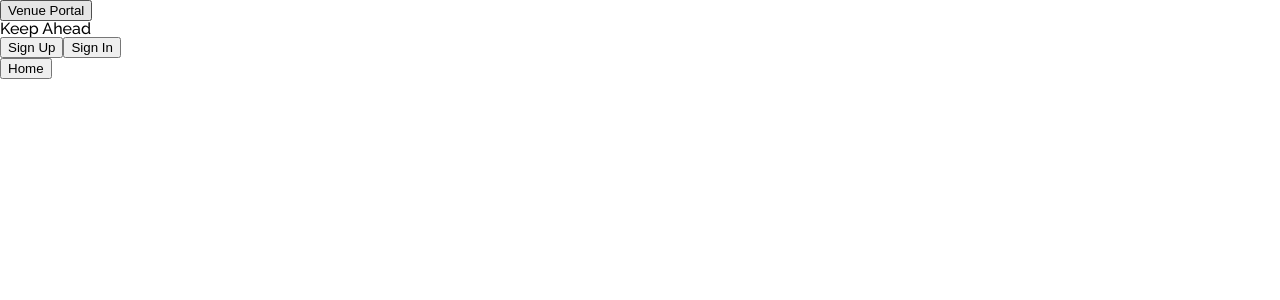
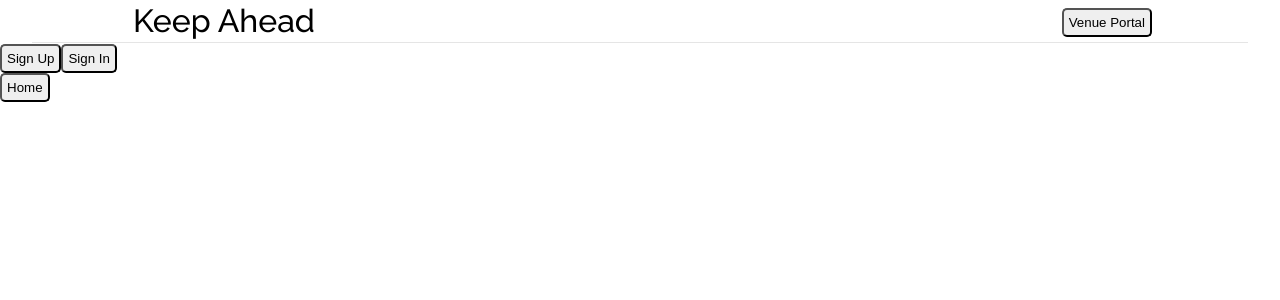
Before and after one commit to HuxleyM/react_front_end_hhh, a React (Create React App) app: page / in a window 1280 px wide. Shown: the top 300 px of the page. Built offline with nearby package versions, Linux system fonts and the light colour scheme; no server answers.

Commit message:
STYLE: basic style sheet is in

```diff
--- a/src/App.js
+++ b/src/App.js
@@ -58,7 +58,8 @@ export default class App extends Component {
       return (
         <div>
         {!venuePortal &&  <button id='venue_portal_button' onClick={()=> { this.venuePortal() } }>Venue Portal</button>}
-        <h1>Keep Ahead</h1>
+        <h1 id='title'>Keep Ahead</h1>
+        <hr/>
 
         {
           (!venuePortal && venues.length > 0) ?
--- a/src/components/displayVenue.js
+++ b/src/components/displayVenue.js
@@ -30,7 +30,8 @@ render() {
         venue={venue}
          /> :
         <div>
-          <p>{venue.name} {venue.address} </p>
+          <h3>{venue.name}</h3>
+          <p> {venue.address}</p>
           <button className='venue' onClick={this._onButtonClick}> Donate </button>
         </div>
     } </div>
--- a/src/components/showvenues.js
+++ b/src/components/showvenues.js
@@ -21,10 +21,13 @@ export default class ShowVenues extends Component {
 
     const list = venues && venues.map((venue, index) => {
       return (
-        <p key={index}>
-          <li> {venue.name} {venue.address} {venue.distance}km</li>
-          <button onClick={()=>{this._updateVenue(venue)}}>view</button>
-        </p>
+
+          <li>
+            <h3>{venue.name}</h3>
+            <p>{venue.address}<button onClick={()=>{this._updateVenue(venue)}}>view</button></p>
+            <p>{venue.distance}km </p>
+
+          </li>
       )
     })
 
@@ -35,3 +38,4 @@ export default class ShowVenues extends Component {
 }
 
 // still cant see when were actually using index, as in what is it adding?
+// removed index then changed to p
--- a/src/index.css
+++ b/src/index.css
@@ -64,13 +64,35 @@ table {
 	border-spacing: 0;
 }
 
+h1 {
+  font-size: 32px;
+}
+
 h1, h2, h3, label{
   font-family: 'Raleway', sans-serif;
+  padding:5px;
+}
+
+button {
+  padding:5px;
+  border-radius:5px;
+}
+
+p {
+  padding: 5px;
+}
+
+button:hover{
+  cursor: pointer;
+  background: #cdcdcd
 }
 
 /*---------------------------- -----------------------------------*/
-
+#title{
+  margin-left:10vw;
+}
 form, #fake-form{
+  min-width: 300px;
   width:30vw;
   height: 50vh;
   padding: 20px;
@@ -80,3 +102,34 @@ form input{
   display:block;
   margin:5px 0px 10px 0px;
 }
+
+ul {
+  margin: 0 auto;
+  min-width: 300px;
+  width: 80vw;
+}
+
+ul li{
+  margin: 10px 0px;
+}
+
+hr{
+  margin:0 auto;
+  width:95%;
+  border: 0;
+  height: 0;
+  border-top: 1px solid rgba(0, 0, 0, 0.1);
+  border-bottom: 1px solid rgba(255, 255, 255, 0.3);
+}
+
+
+ul li button {
+  float:right;
+  margin-right:10px;
+}
+
+#venue_portal_button{
+  float:right;
+  margin-right: 10vw;
+  margin-top: 1vh;
+}
```
